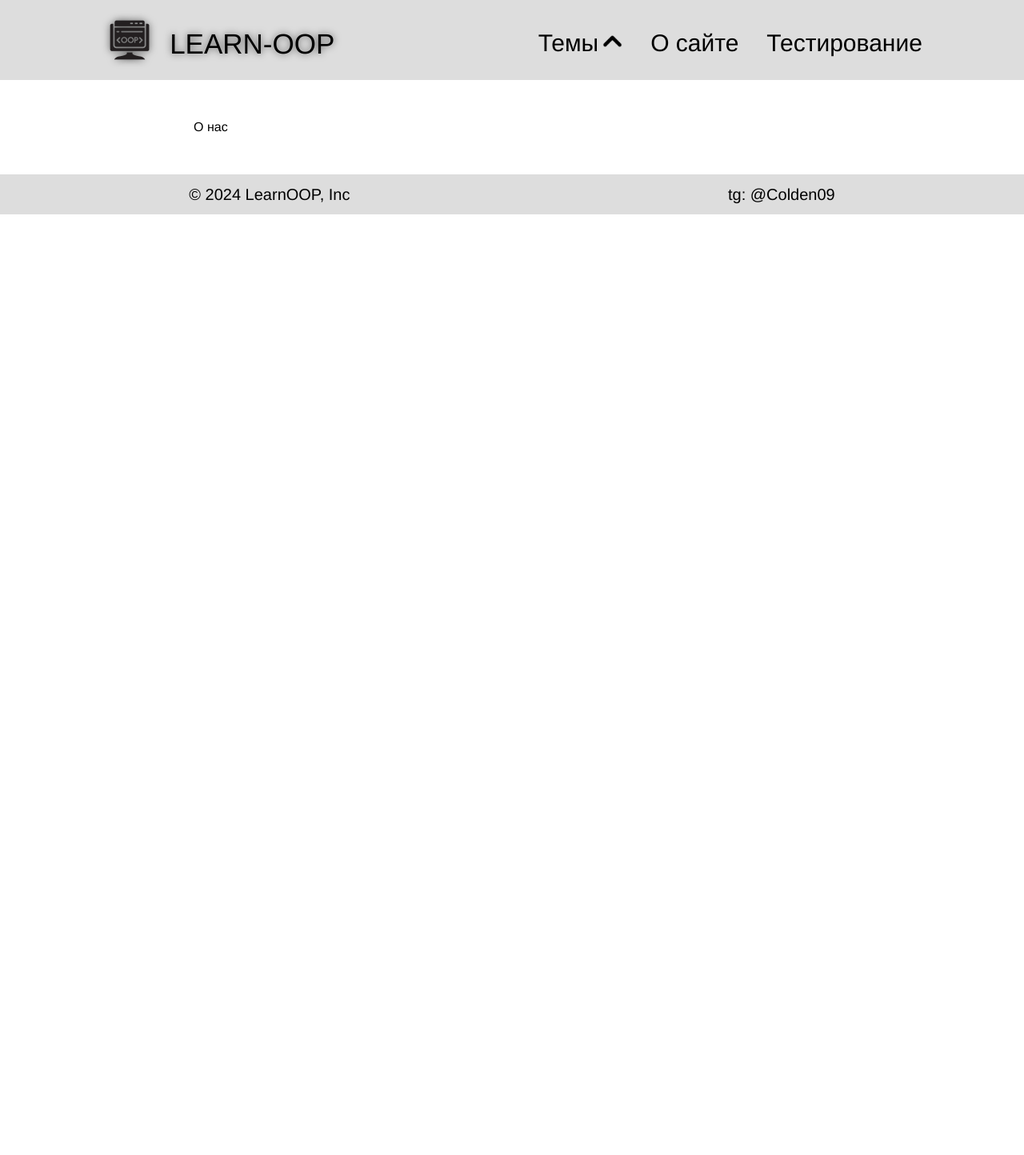
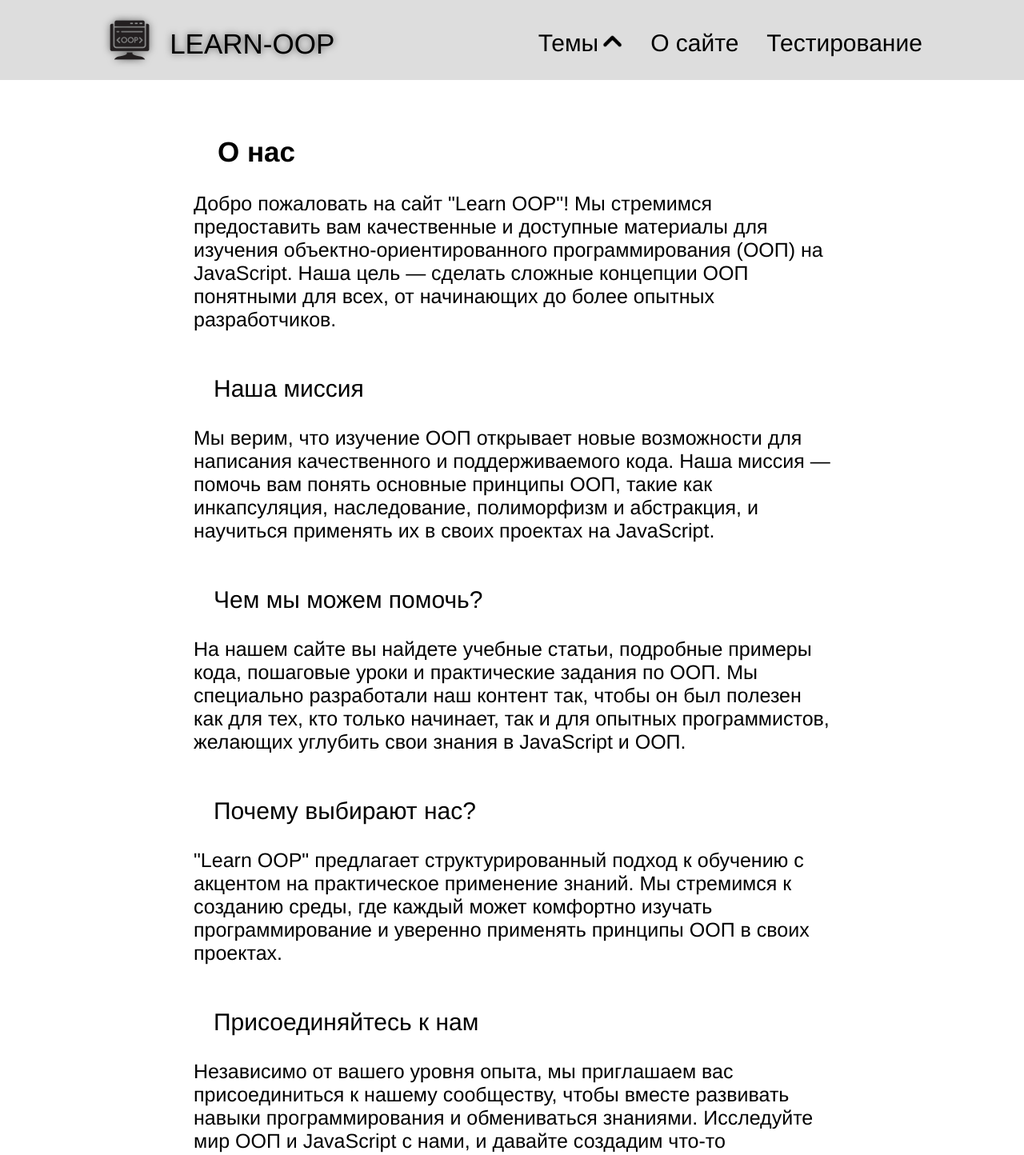
Before and after one commit to Osminojka98/learn-oop-web, a React (Create React App) app: page /#/about in a window 1280 px wide. Shown: the top 1444 px of the page at 80% size. Before the commit the page ends 800 px from the top, so only its background shows below. Built offline with nearby package versions, Linux system fonts and the light colour scheme.

Commit message:
refactor code

```diff
--- a/src/App.jsx
+++ b/src/App.jsx
@@ -10,6 +10,7 @@ import Inheritance from "./components/inheritance/Inheritance";
 import PageTesting from "./components/pageTesting/PageTesting";
 import Incapsulating from "./components/pageIncapsulating/Incapsulating";
 import Polimorphysm from "./components/pagePolimorphysm/Polimorphysm";
+import About from "./components/pageAbout/About";
 
 
 class App extends Component {
@@ -31,7 +32,7 @@ class App extends Component {
               <Route path="/" element={<Navigate to="/main" replace />} />
 
               <Route path="/main" element={<MainPage />} />
-              <Route path="/about" element="О нас" />
+              <Route path="/about" element={<About />} />
 
               <Route path="/oop-basics" element={<OopBasics />} />
               <Route path="/inheritance" element={<Inheritance />} />
--- a/src/components/header/Header.jsx
+++ b/src/components/header/Header.jsx
@@ -33,6 +33,11 @@ class Header extends Component {
 		this.setState({ isMenuVisible: false });
 	};
 
+
+	handleTouchStart = () => {
+    this.setState({isMenuVisible: !this.state.isMenuVisible});
+  };
+
 	render() {
 		return (
 			<header className="header">
@@ -46,6 +51,7 @@ class Header extends Component {
 						className="themes-menu navbar__themes-menu"
 						onMouseEnter={this.handleMouseEnter}
 						onMouseLeave={this.handleMouseLeave}
+						onTouchStart={this.handleTouchStart}
 					>
 						<div className={`themes-menu__btn ${this.state.isMenuVisible ? 'visible' : ''}`}>
 							<span className="themes-menu__btn-title">Темы</span>
--- a/src/components/micro-components/TestQuestion.jsx
+++ b/src/components/micro-components/TestQuestion.jsx
@@ -12,7 +12,121 @@ const questions = [
     options: ["Полиморфизм", "Инкапсуляция", "Наследование"],
     answer: "Инкапсуляция"
   },
-  // Добавьте остальные вопросы
+  {
+    question: "Как называется принцип ООП, позволяющий объекту принимать разные формы?",
+    options: ["Полиморфизм", "Инкапсуляция", "Абстракция"],
+    answer: "Полиморфизм"
+  },
+  {
+    question: "Как называется процесс, при котором класс наследует свойства другого класса?",
+    options: ["Наследование", "Инкапсуляция", "Полиморфизм"],
+    answer: "Наследование"
+  },
+  {
+    question: "Какой метод вызывается при создании экземпляра класса?",
+    options: ["constructor", "initialize", "create"],
+    answer: "constructor"
+  },
+  {
+    question: "Какое ключевое слово используется для наследования класса в JavaScript?",
+    options: ["inherits", "extends", "implements"],
+    answer: "extends"
+  },
+  {
+    question: "Как называется механизм, позволяющий создавать шаблон для объектов?",
+    options: ["Класс", "Объект", "Функция"],
+    answer: "Класс"
+  },
+  {
+    question: "Что позволяет создать защищенные свойства и методы в классе?",
+    options: ["Приватные поля", "Публичные методы", "Конструктор"],
+    answer: "Приватные поля"
+  },
+  {
+    question: "Какой метод применяется для преобразования объекта в строку?",
+    options: ["toString", "toJSON", "convert"],
+    answer: "toString"
+  },
+  {
+    question: "Как называется принцип ООП, заключающийся в создании универсальных методов, работающих с разными объектами?",
+    options: ["Полиморфизм", "Наследование", "Абстракция"],
+    answer: "Полиморфизм"
+  },
+  {
+    question: "Как в JavaScript обозначается приватное поле класса?",
+    options: ["_", "#", "$"],
+    answer: "#"
+  },
+  {
+    question: "Какое ключевое слово используется для создания экземпляра класса?",
+    options: ["new", "create", "instanceof"],
+    answer: "new"
+  },
+  {
+    question: "Какой метод вызывается автоматически при обращении к объекту в строковом контексте?",
+    options: ["toString", "valueOf", "toJSON"],
+    answer: "toString"
+  },
+  {
+    question: "Как называется метод, который возвращает примитивное значение объекта?",
+    options: ["valueOf", "toString", "convert"],
+    answer: "valueOf"
+  },
+  {
+    question: "Как в JavaScript создается наследуемый класс?",
+    options: ["class MyClass extends ParentClass", "class MyClass inherit ParentClass", "class MyClass parent ParentClass"],
+    answer: "class MyClass extends ParentClass"
+  },
+  {
+    question: "Какой метод вызывается при использовании оператора сложения с объектом?",
+    options: ["valueOf", "toString", "sum"],
+    answer: "valueOf"
+  },
+  {
+    question: "Какое ключевое слово используется для обращения к текущему экземпляру класса?",
+    options: ["this", "self", "class"],
+    answer: "this"
+  },
+  {
+    question: "Какой принцип ООП позволяет скрыть детали реализации и предоставлять только интерфейс?",
+    options: ["Абстракция", "Наследование", "Инкапсуляция"],
+    answer: "Абстракция"
+  },
+  {
+    question: "Какой метод JavaScript используется для создания прототипного наследования?",
+    options: ["Object.create", "Object.assign", "Object.clone"],
+    answer: "Object.create"
+  },
+  {
+    question: "Что возвращает метод constructor в JavaScript?",
+    options: ["Ссылку на класс", "Ссылку на объект", "Имя функции"],
+    answer: "Ссылку на класс"
+  },
+  {
+    question: "Какой метод JavaScript применяется для проверки, принадлежит ли объект определенному классу?",
+    options: ["instanceof", "typeof", "isPrototypeOf"],
+    answer: "instanceof"
+  },
+  {
+    question: "Какой метод JavaScript применяется для копирования свойств из одного объекта в другой?",
+    options: ["Object.assign", "Object.copy", "Object.create"],
+    answer: "Object.assign"
+  },
+  {
+    question: "Какой метод позволяет сделать глубокое копирование объекта?",
+    options: ["JSON.parse(JSON.stringify())", "Object.assign", "Object.create"],
+    answer: "JSON.parse(JSON.stringify())"
+  },
+  {
+    question: "Какой тип данных используется для хранения экземпляра класса?",
+    options: ["Object", "Array", "Class"],
+    answer: "Object"
+  },
+  {
+    question: "Что произойдет, если в классе не определить метод constructor?",
+    options: ["Он будет создан автоматически", "Класс не будет работать", "Будет ошибка"],
+    answer: "Он будет создан автоматически"
+  }
 ];
 
 function Quiz() {
--- /dev/null
+++ b/src/components/pageAbout/About.jsx
@@ -0,0 +1,43 @@
+import React from "react";
+
+
+class About extends React.Component {
+	constructor(props) {
+		super(props)
+	}
+
+	render() {
+		return (
+			<main className="main">
+				<div className="title">О нас</div>
+
+				<div className="prgh">
+					Добро пожаловать на сайт "Learn OOP"! Мы стремимся предоставить вам качественные и доступные материалы для изучения объектно-ориентированного программирования (ООП) на JavaScript. Наша цель — сделать сложные концепции ООП понятными для всех, от начинающих до более опытных разработчиков.
+				</div>
+
+				<div className="subtitle">Наша миссия</div>
+				<div className="prgh">
+					Мы верим, что изучение ООП открывает новые возможности для написания качественного и поддерживаемого кода. Наша миссия — помочь вам понять основные принципы ООП, такие как инкапсуляция, наследование, полиморфизм и абстракция, и научиться применять их в своих проектах на JavaScript.
+				</div>
+
+				<div className="subtitle">Чем мы можем помочь?</div>
+				<div className="prgh">
+					На нашем сайте вы найдете учебные статьи, подробные примеры кода, пошаговые уроки и практические задания по ООП. Мы специально разработали наш контент так, чтобы он был полезен как для тех, кто только начинает, так и для опытных программистов, желающих углубить свои знания в JavaScript и ООП.
+				</div>
+
+				<div className="subtitle">Почему выбирают нас?</div>
+				<div className="prgh">
+					"Learn OOP" предлагает структурированный подход к обучению с акцентом на практическое применение знаний. Мы стремимся к созданию среды, где каждый может комфортно изучать программирование и уверенно применять принципы ООП в своих проектах.
+				</div>
+
+				<div className="subtitle">Присоединяйтесь к нам</div>
+				<div className="prgh">
+					Независимо от вашего уровня опыта, мы приглашаем вас присоединиться к нашему сообществу, чтобы вместе развивать навыки программирования и обмениваться знаниями. Исследуйте мир ООП и JavaScript с нами, и давайте создадим что-то удивительное!
+				</div>
+
+			</main>
+		)
+	}
+}
+
+export default About;
```
